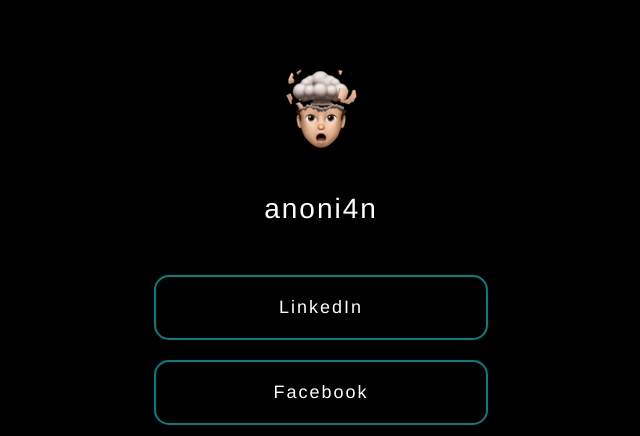
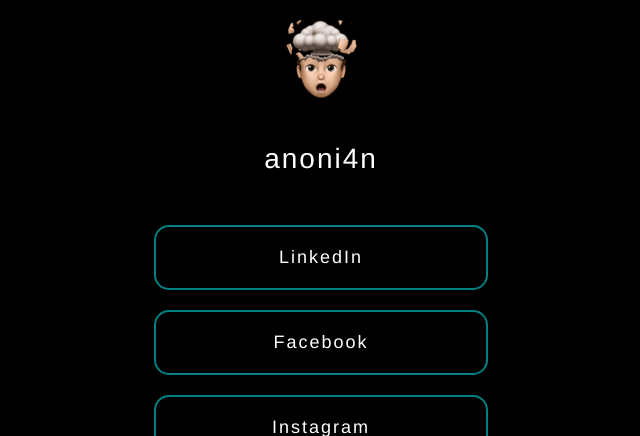
Before and after one commit to anoni4n/anoni4n.github.io, a PHP site: page / in a window 1280 px wide. Shown: the top 436 px of the page, without its empty margins (319-959 px from the left). Run offline with PHP 8.4, Linux system fonts and the light colour scheme.

Commit message:
Update styles.css

```diff
--- a/styles.css
+++ b/styles.css
@@ -9,7 +9,7 @@ body {
   display: block;
   margin-left: auto;
   margin-right: auto;
-  margin-top: 5%;
+  margin-top: 1%;
   height: auto;
   max-width: 100px;
   border-radius: 50%;
```
